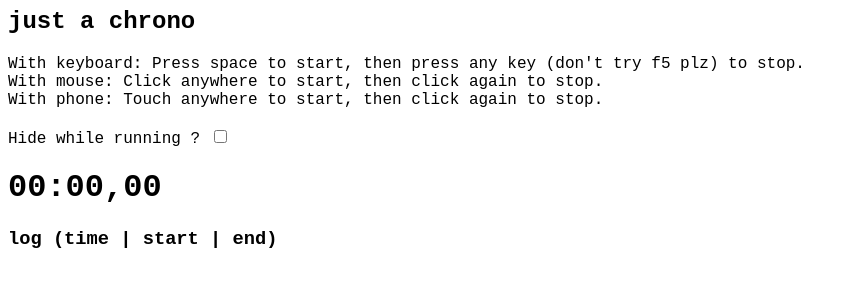
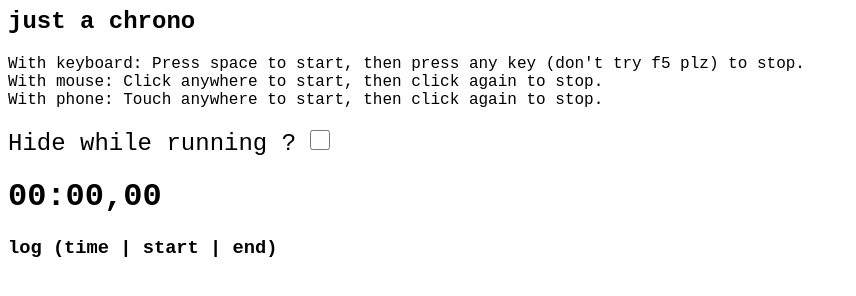
Before and after one commit to hkelf/hkelf.github.io, a plain HTML site: page chrono/index.html in a window 1280 px wide. Shown: the whole page, without its empty margins (0-856 px from the left). Drawn offline with Linux system fonts and the light colour scheme.

Commit message:
chrono v4

```diff
--- a/chrono/index.html
+++ b/chrono/index.html
@@ -19,8 +19,8 @@
         </div>
         <br>
         <div>
-            <label for="visible" id="visibleLabel">Hide while running ?</label>
-            <input type="checkbox" name="visible" id="visible">
+            <label for="visible" id="visibleLabel" style="font-size: 1.5em;">Hide while running ?</label>
+            <input type="checkbox" name="visible" id="visible" style="width: 20px; height: 20px;">
         </div>
         <h1 id="chrono"></h1>
         <div>
```
